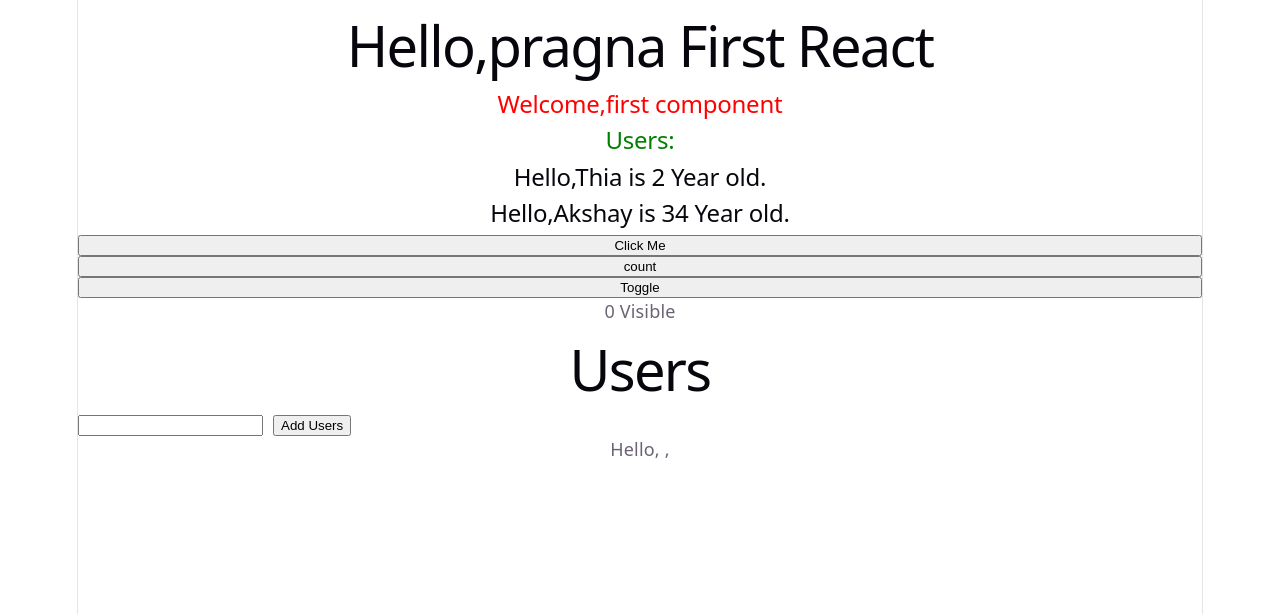
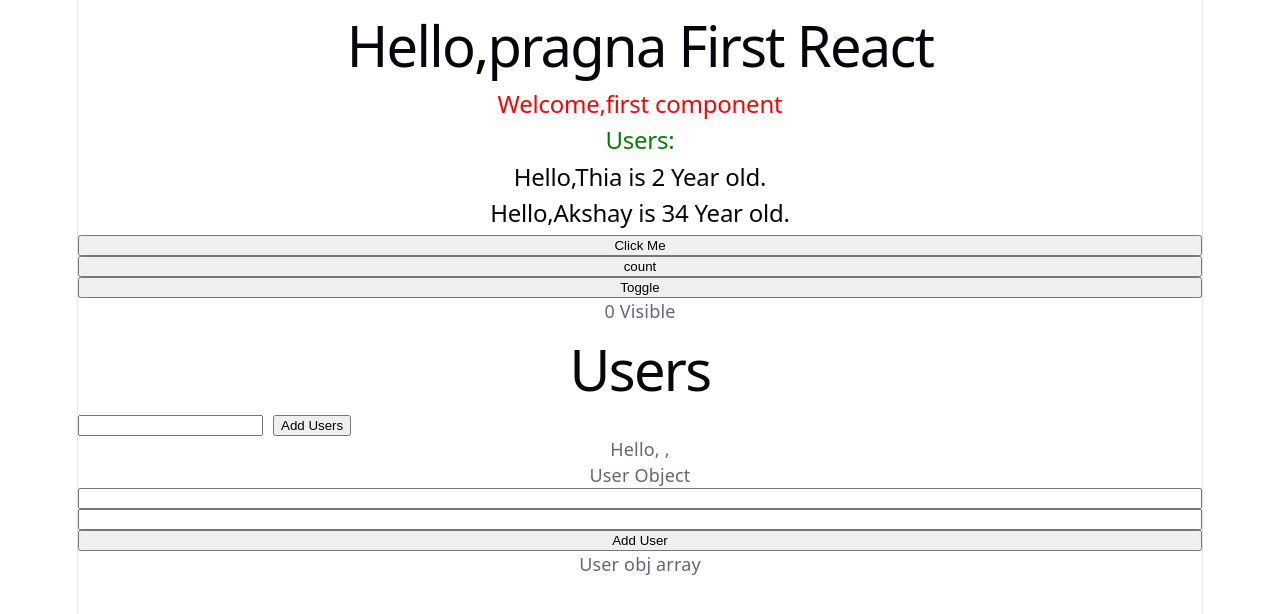
Before and after one commit to pragna21-dev/react-basic, a React (Vite) app: page / in a window 1280 px wide. Shown: the top 614 px of the page. Built offline with nearby package versions, Linux system fonts and the light colour scheme.

Commit message:
Usestate array Obj list

```diff
--- a/src/users.jsx
+++ b/src/users.jsx
@@ -3,21 +3,29 @@ import { useState } from "react";
 function Users() {
   const [users, setUsers] = useState([]);
   const [userName, setName] = useState("");
-  const addUser = ()=>{
-    setUsers([...users,userName]);
+  const [userObj, setUserObj] = useState({ name: "", age: "" });
+  const [userObjArray, setUserObjarray] = useState([]);
+
+  const addUser = () => {
+    setUsers([...users, userName]);
     setName("");
-  }
-  const deleteUser = (index)=>{
+  };
+  const addUserArray = () => {
+    setUserObjarray([...userObjArray, userObj]);
+    setUserObj({ name: "", age: "" });
+  };
+
+  const deleteUser = (index) => {
     //users.splice(index,1);
-    const newUsers=users.filter((val,i)=>i!=index)
+    const newUsers = users.filter((val, i) => i != index);
     console.log(newUsers);
     setUsers(newUsers);
+  };
 
-  }
   return (
     <>
       <h1>Users</h1>
-      <div style={{display:"flex", gap:"10px"}}>
+      <div style={{ display: "flex", gap: "10px" }}>
         <input
           type="text"
           value={userName}
@@ -26,13 +34,33 @@ function Users() {
         <button onClick={addUser}>Add Users</button>
       </div>
       Hello, {userName},
-      {users.map((item,index)=>(
-        <li key={index}>{item}
-        <button onClick={()=>deleteUser(index)}>Delet</button>
+      {users.map((item, index) => (
+        <li key={index}>
+          {item}
+          <button onClick={() => deleteUser(index)}>Delet</button>
         </li>
-      )
+      ))}
+      <p>User Object</p>
+      <input
+        type="text"
+        value={userObj.name}
+        onChange={(e) => setUserObj({ ...userObj, name: e.target.value })}
+      ></input>
 
-      )}
+      <input
+        type="text"
+        value={userObj.age}
+        onChange={(e) => setUserObj({ ...userObj, age: e.target.value })}
+      ></input>
+      <button onClick={addUserArray}>Add User</button>
+       <p>User obj array</p>
+      <ul>
+        {userObjArray.map((obj, index) => (
+          <li key={index}>
+            {obj.name} - {obj.age}
+          </li>
+        ))}
+      </ul>
     </>
   );
 }
```
Lines whose indentation alone changed are shown as unchanged.
